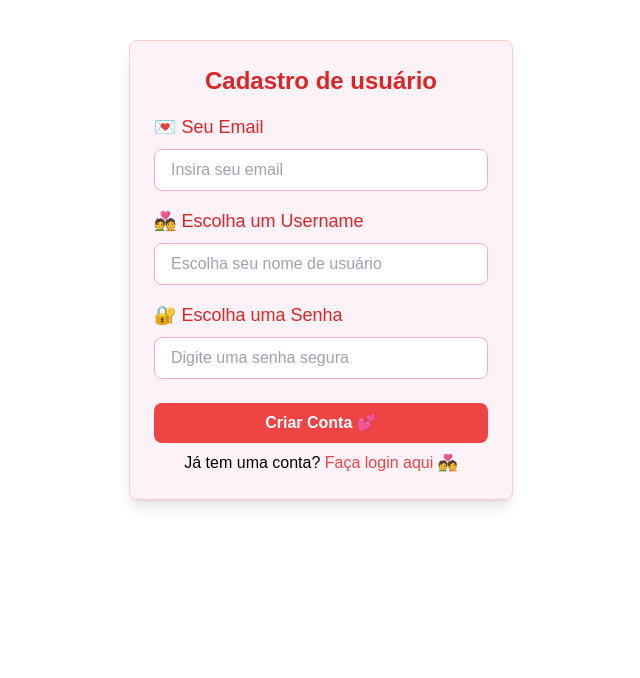
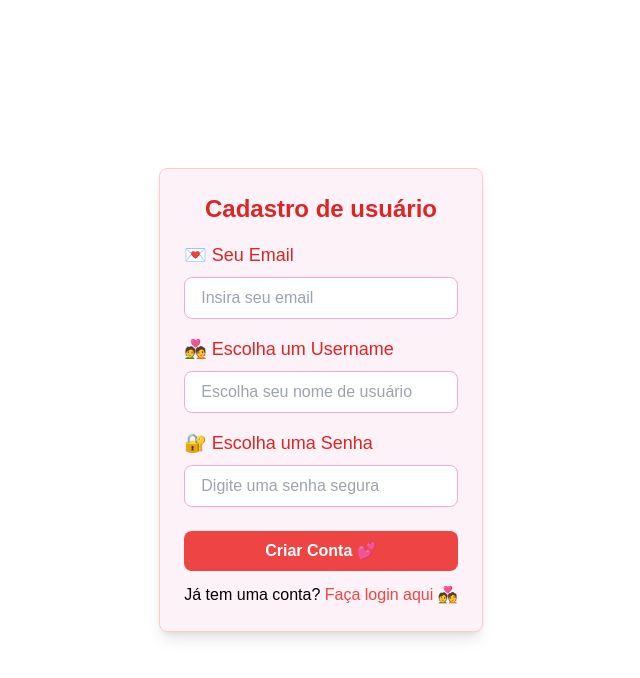
Before and after one commit to Anderson0312/yourLove, a Next.js app in the folder heart-app/: page /cadastro in a window 1280 px wide. Shown: the top 678 px of the page, without its empty margins (319-959 px from the left). Built offline with nearby package versions, Linux system fonts and the light colour scheme.

Commit message:
up front

```diff
--- a/heart-app/app/cadastro/page.tsx
+++ b/heart-app/app/cadastro/page.tsx
@@ -57,7 +57,8 @@ export default function Register() {
   };
 
   return (
-    <form onSubmit={handleSubmit} className="max-w-sm mx-auto mt-10 p-6 bg-pink-50 rounded-lg shadow-lg border border-red-200">
+    <div className="flex items-center justify-center min-h-screen">
+    <form onSubmit={handleSubmit} className="max-w-sm mx-auto p-6 bg-pink-50 rounded-lg shadow-lg border border-red-200">
   <h2 className="text-center text-2xl font-bold text-red-600">Cadastro de usuário</h2>
 
   <div className="mb-4 mt-4">
@@ -101,7 +102,7 @@ export default function Register() {
 
   <button
     type="submit"
-    className={`w-full py-2 mb-2 bg-red-500 text-white font-semibold rounded-lg hover:bg-red-600 transition duration-300 ${loading ? 'opacity-50 cursor-not-allowed' : ''}`}
+    className={`w-full py-2 mb-3 bg-red-500 text-white font-semibold rounded-lg hover:bg-red-600 transition duration-300 ${loading ? 'opacity-50 cursor-not-allowed' : ''}`}
     disabled={loading}
   >
     {loading ? "Cadastrando com amor..." : "Criar Conta 💕"}
@@ -110,7 +111,7 @@ export default function Register() {
   <p className="text-center text-black">
     Já tem uma conta? <Link href='/login' className='text-red-500 hover:text-red-700 hover:underline'>Faça login aqui 💑</Link>
   </p>
-</form>
-
+  </form>
+  </div>
   );
 }
--- a/heart-app/app/login/page.tsx
+++ b/heart-app/app/login/page.tsx
@@ -49,7 +49,8 @@ export default function Login() {
   };
 
   return (
-    <form onSubmit={handleSubmit} className="max-w-sm mx-auto mt-10 p-6 bg-pink-50 rounded-lg shadow-lg border border-red-200">
+    <div className="flex items-center justify-center min-h-screen">
+  <form onSubmit={handleSubmit} className="max-w-sm mx-auto p-6 bg-pink-50 rounded-lg shadow-lg border border-red-200">
       <h2 className="text-center text-2xl font-bold text-red-600">Login</h2>
       <div className="mb-4">
       <label htmlFor="email" className="block text-lg font-medium text-red-600 mb-2">💌 Seu Email</label>
@@ -78,7 +79,7 @@ export default function Login() {
       )}
       <button
         type="submit"
-        className="w-full py-2 mb-2 bg-red-600 text-white font-semibold rounded-lg hover:bg-red-700 transition duration-300"
+        className="w-full py-2 mb-3 bg-red-600 text-white font-semibold rounded-lg hover:bg-red-700 transition duration-300"
         disabled={loading}
       >
         {loading ? "Loading..." : "Login 💕"}
@@ -88,5 +89,6 @@ export default function Login() {
       Não tem uma conta? <Link href='/cadastro' className='text-red-500 hover:text-red-700 hover:underline'>Inscreva-se 💑</Link>
   </p>
     </form>
+    </div>
   );
 }
```
